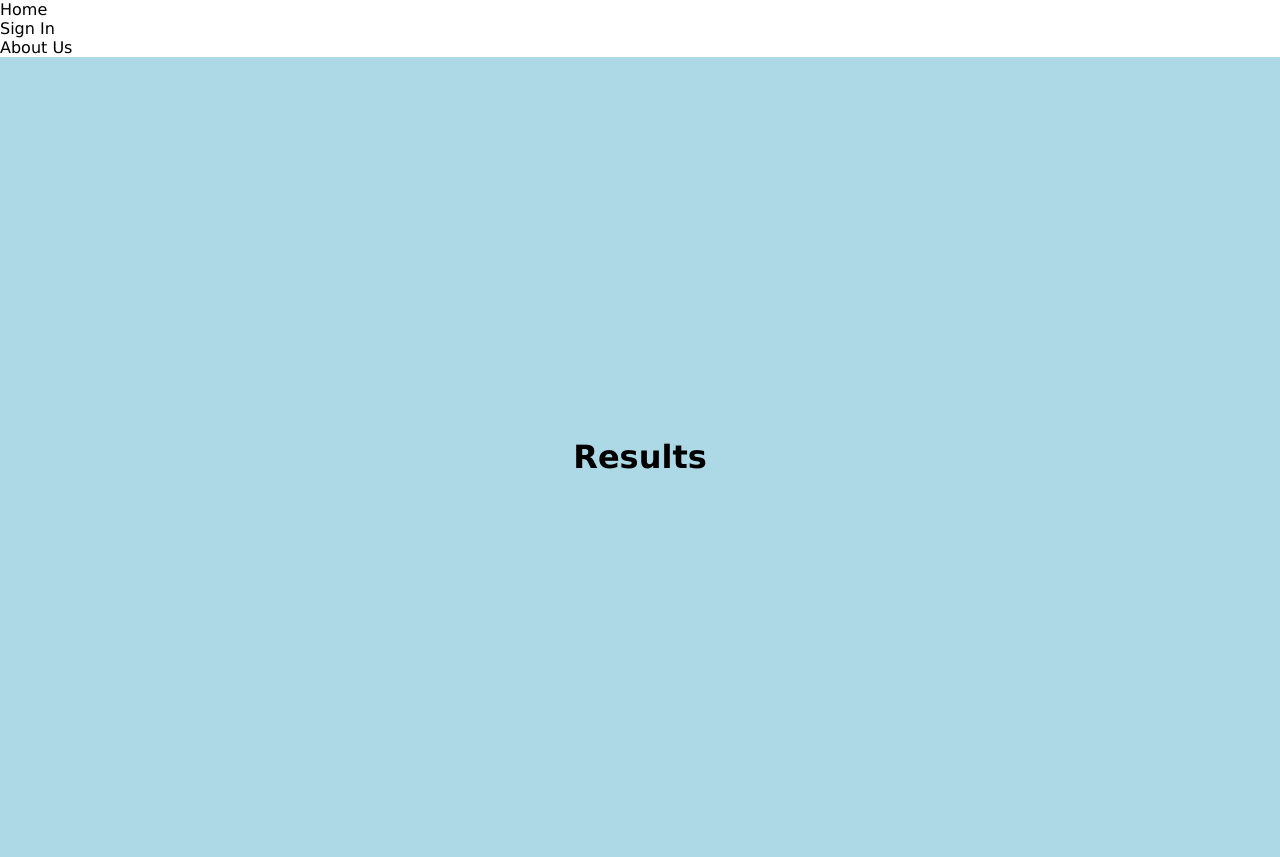
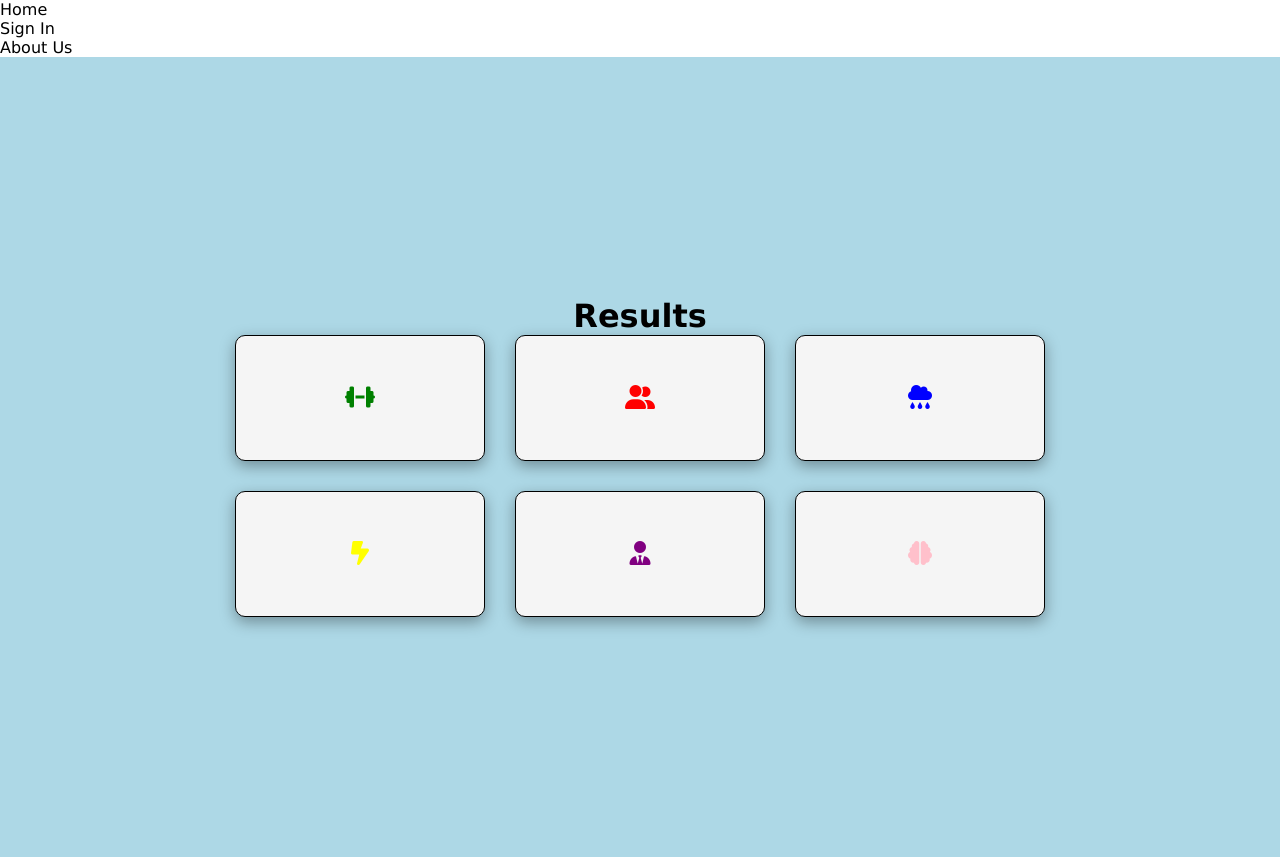
Before and after one commit to B-Mohammed2/wellmentor, a Django app: page /results in a window 1280 px wide. Shown: the part 19-876 px from the top of the page. Run offline with Django 4.2, Linux system fonts and the light colour scheme; some libraries are stand-ins or nearby versions.

Commit message:
Finished rendering the results cards

```diff
--- a/survey/static/css/survey.css
+++ b/survey/static/css/survey.css
@@ -70,3 +70,13 @@
   font-size: x-large;
   background: var(--clr-blue);
 }
+
+.card {
+  padding: 3rem;
+  border: 1px solid black;
+  border-radius: 10px;
+  box-shadow: var(--box-shadow);
+  text-transform: uppercase;
+  font-size: x-large;
+  background: whitesmoke;
+}
--- a/survey/static/js/results.js
+++ b/survey/static/js/results.js
@@ -5,18 +5,17 @@ const stateObject = window.history.state;
 const score = stateObject ? stateObject.score : null;
 
 document.addEventListener("DOMContentLoaded", () => {
-  const scoreElement = document.getElementById("score");
+  const physicalElement = document.getElementById("physical");
+  const depressionElement = document.getElementById("depression");
+  const relationshipsElement = document.getElementById("relationships");
+  const mentalElement = document.getElementById("mental");
+  const anxietyElement = document.getElementById("anxiety");
+  const professionalElement = document.getElementById("professional");
 
-  const html = `
-  <ul style="list-style: none">
-      <li>physical : ${score.physical}</li>
-      <li>depression : ${score.depression}</li>
-      <li>relationships : ${score.relationships}</li>
-      <li>mental : ${score.mental}</li>
-      <li>anxiety : ${score.anxiety}</li>
-      <li>professional : ${score.professional}</li>
-
-    </ul>`;
-
-  scoreElement.innerHTML = html;
+  physicalElement.innerText = score.physical;
+  depressionElement.innerText = score.depression;
+  relationshipsElement.innerText = score.relationships;
+  mentalElement.innerText = score.mental;
+  anxietyElement.innerText = score.anxiety;
+  professionalElement.innerText = score.professional;
 });
--- a/survey/templates/survey/results.html
+++ b/survey/templates/survey/results.html
@@ -1,20 +1,44 @@
 <!-- MODIFY THIS FOR TEMPLATE FOR SURVEY RESULTS PAGE -->
-{% extends 'base.html' %}
-{% load static %}
+{% extends 'base.html' %} {% load static %}
 
 
-{% block extra_title %}Results{% endblock %}
+{% block extra_css %}
+<link rel="stylesheet" href="{% static 'css/survey.css' %}" />
+{% endblock %}
+{% block extra_title %}Results{%endblock %}
 
 <!--  -->
 {% block content %}
 
 <div>
-    <h1>Results</h1>
-    <div id='score'>
+  <h1>Results</h1>
+  <div id="score" class="grid-container">
+    <div class="card">
+      <i class="fa-solid fa-dumbbell" style="color: green"></i>
+      <span id="physical"></span>
     </div>
-
+    <div class="card">
+      <i class="fa-solid fa-user-group" style="color: red"></i>
+      <span id="relationships"></span>
+    </div>
+    <div class="card">
+      <i class="fa-solid fa-cloud-rain" style="color: blue"></i>
+      <span id="depression"></span>
+    </div>
+    <div class="card">
+      <i class="fa-solid fa-bolt-lightning" style="color: yellow"></i>
+      <span id="anxiety"></span>
+    </div>
+    <div class="card">
+      <i class="fa-solid fa-user-tie" style="color: purple"></i>
+      <span id="professional"></span>
+    </div>
+    <div class="card">
+      <i class="fa-solid fa-brain" style="color: pink"></i>
+      <span id="mental"></span>
+    </div>
+  </div>
 </div>
-
 
 {% endblock %}
 
```
